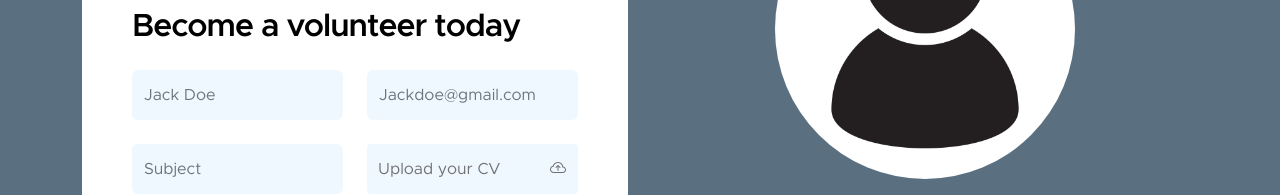
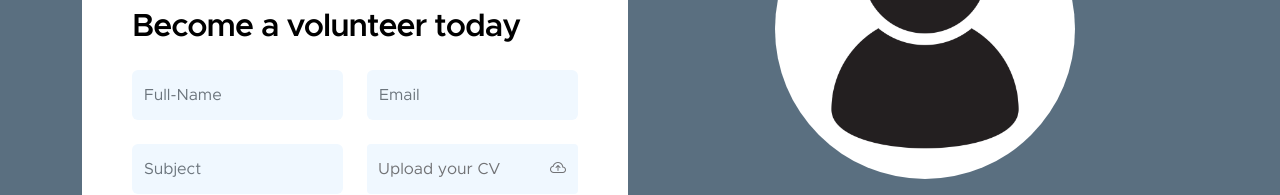
Before and after one commit to mikini22/Moison, a plain HTML site: page index.html in a window 1280 px wide. Shown: the part 4579-4774 px from the top of the page. Drawn offline with Linux system fonts and the light colour scheme.

Commit message:
Update index.html

```diff
--- a/index.html
+++ b/index.html
@@ -479,11 +479,11 @@
 
                                 <div class="row">
                                     <div class="col-lg-6 col-12">
-                                        <input type="text" name="volunteer-name" id="volunteer-name" class="form-control" placeholder="Jack Doe" required>
+                                        <input type="text" name="volunteer-name" id="volunteer-name" class="form-control" placeholder="Full-Name" required>
                                     </div>
 
                                     <div class="col-lg-6 col-12">
-                                        <input type="email" name="volunteer-email" id="volunteer-email" pattern="[^ @]*@[^ @]*" class="form-control" placeholder="Jackdoe@gmail.com" required>
+                                        <input type="email" name="volunteer-email" id="volunteer-email" pattern="[^ @]*@[^ @]*" class="form-control" placeholder="Email" required>
                                     </div>
 
                                     <div class="col-lg-6 col-12">
```
